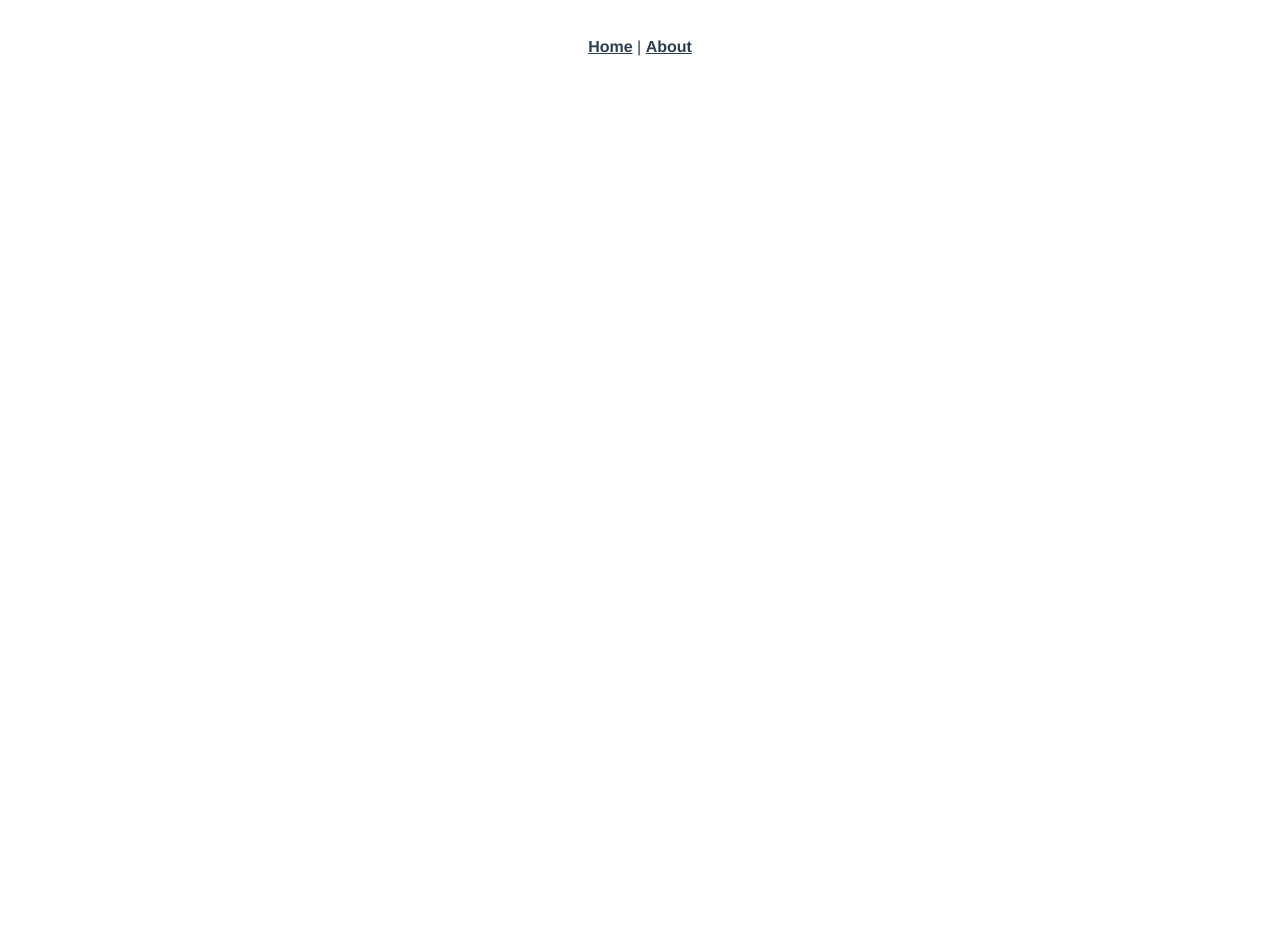
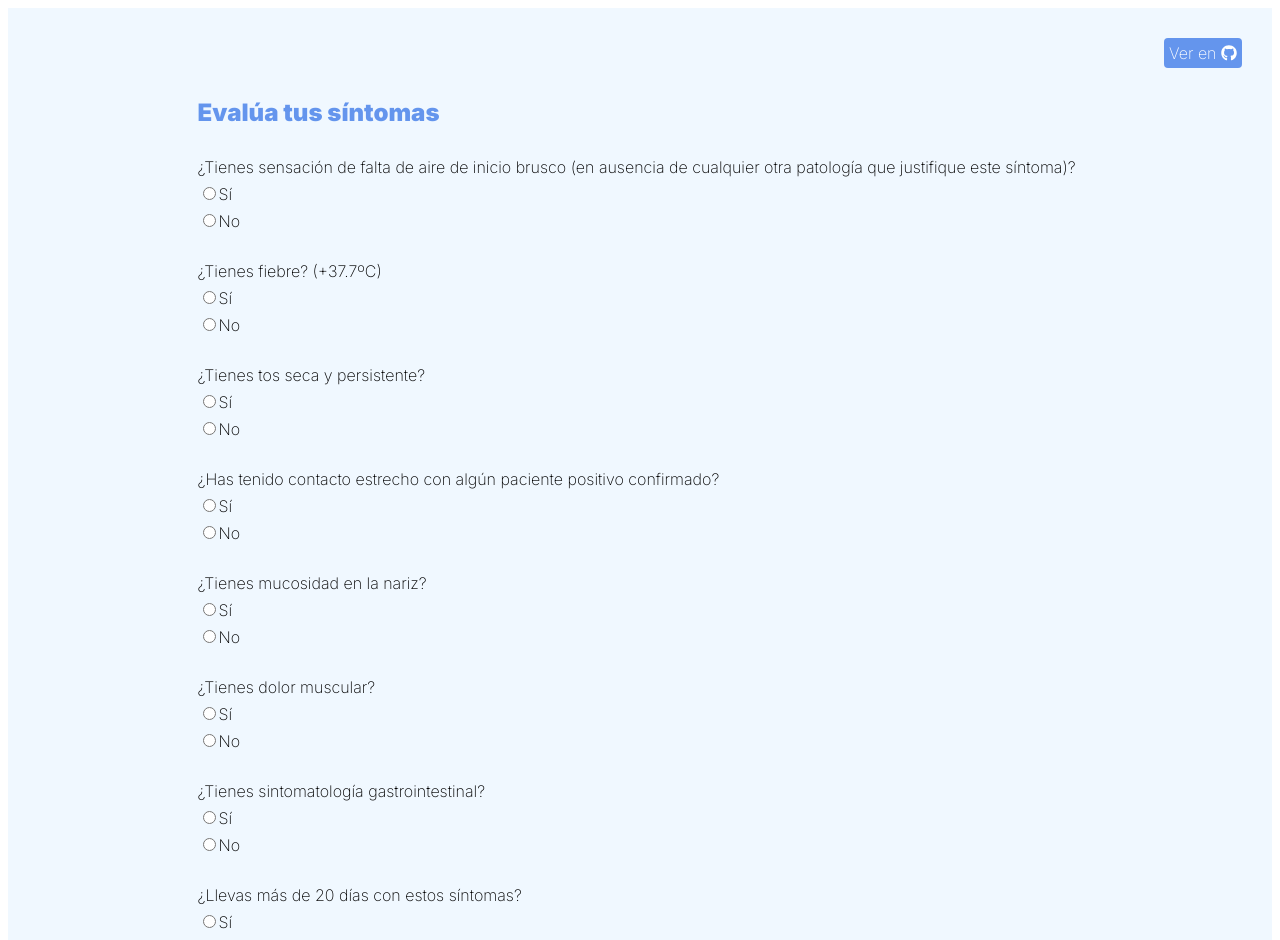
Before and after one commit to celiavelmar/open-covid19-test, a Vue app: page /test in a window 1280 px wide. Shown: the top 940 px of the page. Before the commit the page ends 800 px from the top, so only its background shows below. Built offline with nearby package versions, Linux system fonts and the light colour scheme.

Commit message:
feat: Add home and test views

```diff
--- a/package.json
+++ b/package.json
@@ -8,6 +8,9 @@
     "lint": "vue-cli-service lint"
   },
   "dependencies": {
+    "@fortawesome/fontawesome-svg-core": "^1.2.27",
+    "@fortawesome/free-brands-svg-icons": "^5.12.1",
+    "@fortawesome/vue-fontawesome": "^0.1.9",
     "core-js": "^3.6.4",
     "vue": "^2.6.11",
     "vue-router": "^3.1.5",
--- a/public/index.html
+++ b/public/index.html
@@ -5,11 +5,11 @@
     <meta http-equiv="X-UA-Compatible" content="IE=edge">
     <meta name="viewport" content="width=device-width,initial-scale=1.0">
     <link rel="icon" href="<%= BASE_URL %>favicon.ico">
-    <title><%= htmlWebpackPlugin.options.title %></title>
+    <title>Open COVID-19 Test</title>
   </head>
   <body>
     <noscript>
-      <strong>We're sorry but <%= htmlWebpackPlugin.options.title %> doesn't work properly without JavaScript enabled. Please enable it to continue.</strong>
+      <strong>We're sorry but Open COVID-19 Test doesn't work properly without JavaScript enabled. Please enable it to continue.</strong>
     </noscript>
     <div id="app"></div>
     <!-- built files will be auto injected -->
--- a/src/App.vue
+++ b/src/App.vue
@@ -1,32 +1,92 @@
 <template>
   <div id="app">
-    <div id="nav">
-      <router-link to="/">Home</router-link> |
-      <router-link to="/about">About</router-link>
+    <div class="nav">
+      <!-- <router-link to="/">Home</router-link> |
+       -->
+      <a
+        href="https://github.com/celiavelmar/open-covid19-test"
+        target="_blank"
+        class="github-button"
+      >
+        Ver en
+        <font-awesome-icon :icon="['fab', 'github']"></font-awesome-icon>
+      </a>
     </div>
     <router-view />
   </div>
 </template>
 
+<script>
+export default {
+  name: 'Home'
+};
+</script>
+
 <style>
+@import url('https://fonts.googleapis.com/css2?family=Inter:wght@200;900&display=swap');
+
+html,
+body {
+  min-height: 100vh;
+}
+
+html {
+  background-color: white;
+}
+
+body {
+  background: aliceblue;
+}
+
 #app {
-  font-family: Avenir, Helvetica, Arial, sans-serif;
+  font-family: Inter, sans-serif;
   -webkit-font-smoothing: antialiased;
   -moz-osx-font-smoothing: grayscale;
-  text-align: center;
-  color: #2c3e50;
 }
 
-#nav {
-  padding: 30px;
+h1 {
+  margin: 0;
+  font-weight: 900;
+  font-size: 7vw;
+  text-align: center;
+  color: cornflowerblue;
 }
 
-#nav a {
-  font-weight: bold;
-  color: #2c3e50;
+h2 {
+  margin: 0;
+  font-weight: 700;
+  color: cornflowerblue;
 }
 
-#nav a.router-link-exact-active {
-  color: #42b983;
+button {
+  font-family: Inter, sans-serif;
+}
+
+.nav {
+  padding: 30px;
+  display: flex;
+  flex-direction: row-reverse;
+}
+
+.github-button {
+  -webkit-appearance: button;
+  -moz-appearance: button;
+  appearance: button;
+
+  text-decoration: none;
+  color: initial;
+
+  padding: 5px;
+  color: white;
+  background-color: cornflowerblue;
+  border: none;
+  border-radius: 4px;
+}
+
+.center {
+  text-align: center;
+}
+.right {
+  text-align: right;
 }
 </style>
--- a/src/components/Info.vue
+++ /dev/null
@@ -1,11 +0,0 @@
-<template>
-  <div></div>
-</template>
-
-<script>
-export default {
-  name: 'info'
-};
-</script>
-
-<style></style>
--- /dev/null
+++ b/src/components/RadioQuestion.vue
@@ -0,0 +1,39 @@
+<template>
+  <div>
+    <p>{{ question }}</p>
+    <input type="radio" :name="name" value="true" :id="name + 'True'" />
+    <label :for="name + 'True'">Sí</label>
+    <br />
+    <input type="radio" :name="name" value="false" :id="name + 'False'" />
+    <label :for="name + 'False'">No</label>
+  </div>
+</template>
+
+<script>
+export default {
+  name: 'radio-question',
+  props: {
+    question: {
+      type: String,
+      required: true
+    },
+    name: {
+      type: String,
+      required: true
+    }
+  }
+};
+</script>
+
+<style>
+p {
+  text-align: left;
+  text-align-last: left;
+  margin-bottom: 0;
+  margin-top: 30px;
+}
+
+input {
+  margin-top: 10px;
+}
+</style>
--- a/src/main.js
+++ b/src/main.js
@@ -2,6 +2,13 @@ import Vue from 'vue';
 import App from './App.vue';
 import router from './router';
 import store from './store';
+
+import { library } from '@fortawesome/fontawesome-svg-core';
+import { faGithub } from '@fortawesome/free-brands-svg-icons';
+import { FontAwesomeIcon } from '@fortawesome/vue-fontawesome';
+
+library.add(faGithub);
+Vue.component('font-awesome-icon', FontAwesomeIcon);
 
 Vue.config.productionTip = false;
 
--- a/src/router/index.js
+++ b/src/router/index.js
@@ -1,6 +1,7 @@
 import Vue from 'vue';
 import VueRouter from 'vue-router';
 import Home from '../views/Home.vue';
+import Test from '../views/Test.vue';
 
 Vue.use(VueRouter);
 
@@ -11,13 +12,9 @@ const routes = [
     component: Home
   },
   {
-    path: '/about',
-    name: 'About',
-    // route level code-splitting
-    // this generates a separate chunk (about.[hash].js) for this route
-    // which is lazy-loaded when the route is visited.
-    component: () =>
-      import(/* webpackChunkName: "about" */ '../views/About.vue')
+    path: '/test',
+    name: 'Test',
+    component: Test
   }
 ];
 
--- a/src/views/About.vue
+++ /dev/null
@@ -1,5 +0,0 @@
-<template>
-  <div class="about">
-    <h1>This is an about page</h1>
-  </div>
-</template>
--- a/src/views/Home.vue
+++ b/src/views/Home.vue
@@ -1,16 +1,44 @@
 <template>
   <div class="home">
-    <info></info>
+    <div class="margin-container"></div>
+    <div>
+      <h1>Bienvenid@ a Open COVID-19 Test</h1>
+      <p>
+        Un test de autoevaluación para el COVID-19 de código abierto que
+        devuelve los mismos resultados que
+        <a href="https://www.coronamadrid.com/">coronamadrid.com</a> pero no
+        almacena tus valiosos datos.
+      </p>
+      <div class="center">
+        <router-link to="/test">
+          <button>Entendido, llévame al test</button>
+        </router-link>
+      </div>
+    </div>
+    <div class="margin-container"></div>
   </div>
 </template>
 
 <script>
-import Info from '@/components/Info.vue';
-
 export default {
-  name: 'Home',
-  components: {
-    Info
-  }
+  name: 'Home'
 };
 </script>
+
+<style>
+p {
+  text-align: justify;
+  text-align-last: center;
+  font-weight: 400;
+}
+
+.home {
+  display: flex;
+  flex-direction: row;
+}
+
+.margin-container {
+  display: flex;
+  width: 20%;
+}
+</style>
--- /dev/null
+++ b/src/views/Test.vue
@@ -0,0 +1,124 @@
+<template>
+  <div class="test">
+    <div class="margin-container"></div>
+    <div>
+      <h2>Evalúa tus síntomas</h2>
+      <form @submit.prevent="getEvaluation">
+        <radio-question
+          question="¿Tienes sensación de falta de aire de inicio brusco (en ausencia de cualquier otra patología que justifique este síntoma)?"
+          name="airShortness"
+        ></radio-question>
+        <radio-question
+          question="¿Tienes fiebre? (+37.7ºC)"
+          name="fever"
+        ></radio-question>
+        <radio-question
+          question="¿Tienes tos seca y persistente?"
+          name="dryCough"
+        ></radio-question>
+        <radio-question
+          question="¿Has tenido contacto estrecho con algún paciente positivo confirmado?"
+          name="closeContact"
+        ></radio-question>
+        <radio-question
+          question="¿Tienes mucosidad en la nariz?"
+          name="mucus"
+        ></radio-question>
+        <radio-question
+          question="¿Tienes dolor muscular?"
+          name="muscularPain"
+        ></radio-question>
+        <radio-question
+          question="¿Tienes sintomatología gastrointestinal?"
+          name="gastrointestinal"
+        ></radio-question>
+        <radio-question
+          question="¿Llevas más de 20 días con estos síntomas?"
+          name="twentyDays"
+        ></radio-question>
+        <div class="right">
+          <button type="submit">
+            Obtener resultados
+          </button>
+        </div>
+      </form>
+    </div>
+    <div class="margin-container"></div>
+  </div>
+</template>
+
+<script>
+import RadioQuestion from '@/components/RadioQuestion.vue';
+
+export default {
+  name: 'Test',
+  components: {
+    RadioQuestion
+  },
+  methods: {
+    getEvaluation: submitEvent => {
+      const questions = submitEvent.target;
+      const answers = {
+        airShortness: questions.airShortness.value === 'true' ? true : false,
+        fever: questions.fever.value === 'true' ? true : false,
+        dryCough: questions.dryCough.value === 'true' ? true : false,
+        closeContact: questions.closeContact.value === 'true' ? true : false,
+        mucus: questions.mucus.value === 'true' ? true : false,
+        muscularPain: questions.muscularPain.value === 'true' ? true : false,
+        gastrointestinal:
+          questions.gastrointestinal.value === 'true' ? true : false,
+        twentyDays: questions.twentyDays.value === 'true' ? true : false
+      };
+      const scores = {
+        airShortness: 60,
+        fever: 15,
+        dryCough: 15,
+        closeContact: 29,
+        mucus: 0,
+        muscularPain: 0,
+        gastrointestinal: 0,
+        twentyDays: -15
+      };
+      let score = 0;
+
+      for (let answer in answers) {
+        if (answers[answer]) {
+          score += scores[answer];
+        }
+      }
+
+      if (score >= 30) {
+        // TODO Route to result with sympthoms
+      } else {
+        // TODO Route to result with no sympthoms
+      }
+    }
+  }
+};
+</script>
+
+<style>
+.test {
+  display: flex;
+  flex-direction: row;
+}
+
+.margin-container {
+  display: flex;
+  width: 15%;
+}
+
+button {
+  padding: 5px;
+  color: white;
+  background-color: cornflowerblue;
+  border: none;
+  border-radius: 4px;
+
+  font-family: Inter, sans-serif;
+  font-size: 120%;
+
+  margin-top: 30px;
+  margin-bottom: 50px;
+}
+</style>
```
Also changed, not shown: src/components/Form.vue (deleted, +0 -9 lines), 2 other files (tests, documents, lock files or other folders).
